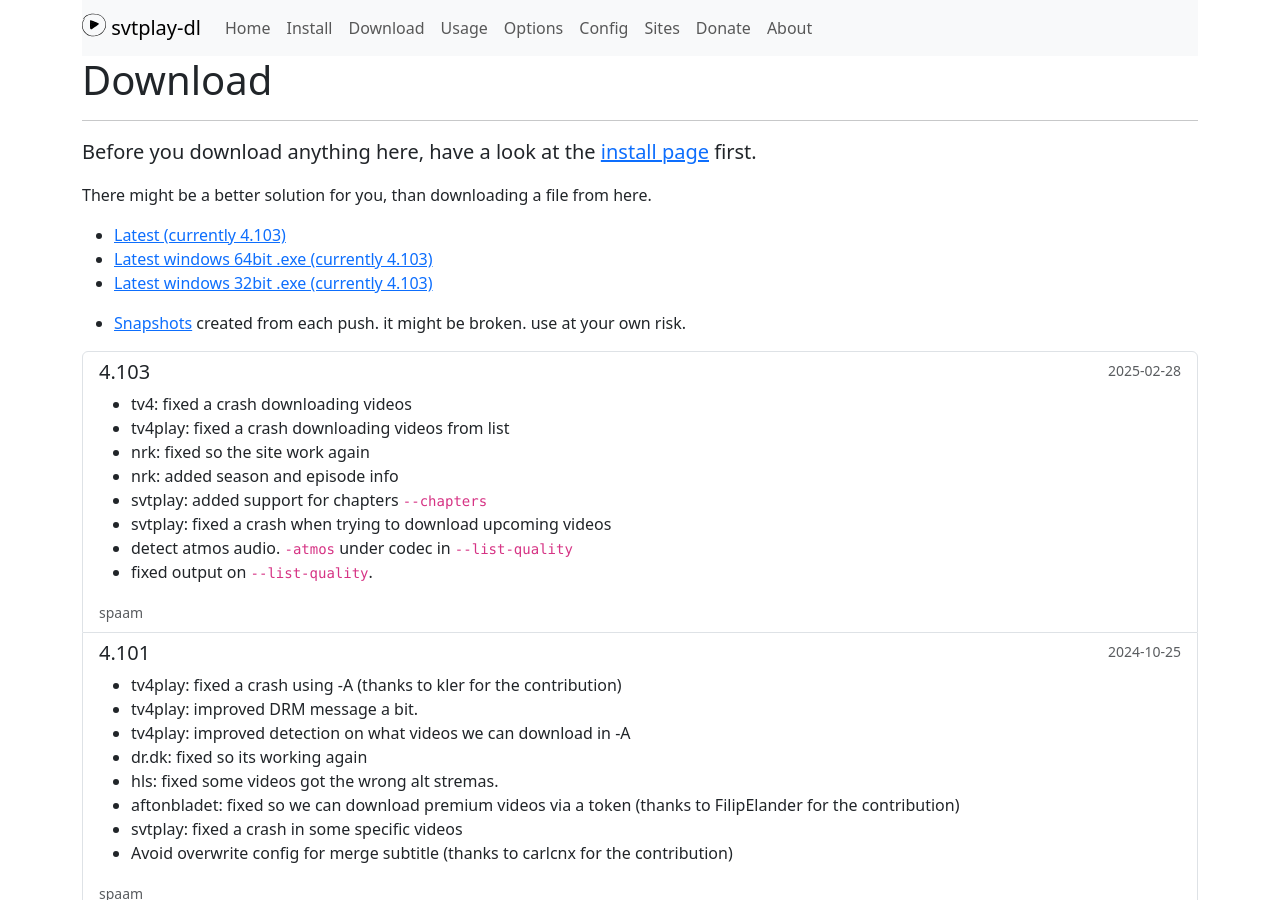
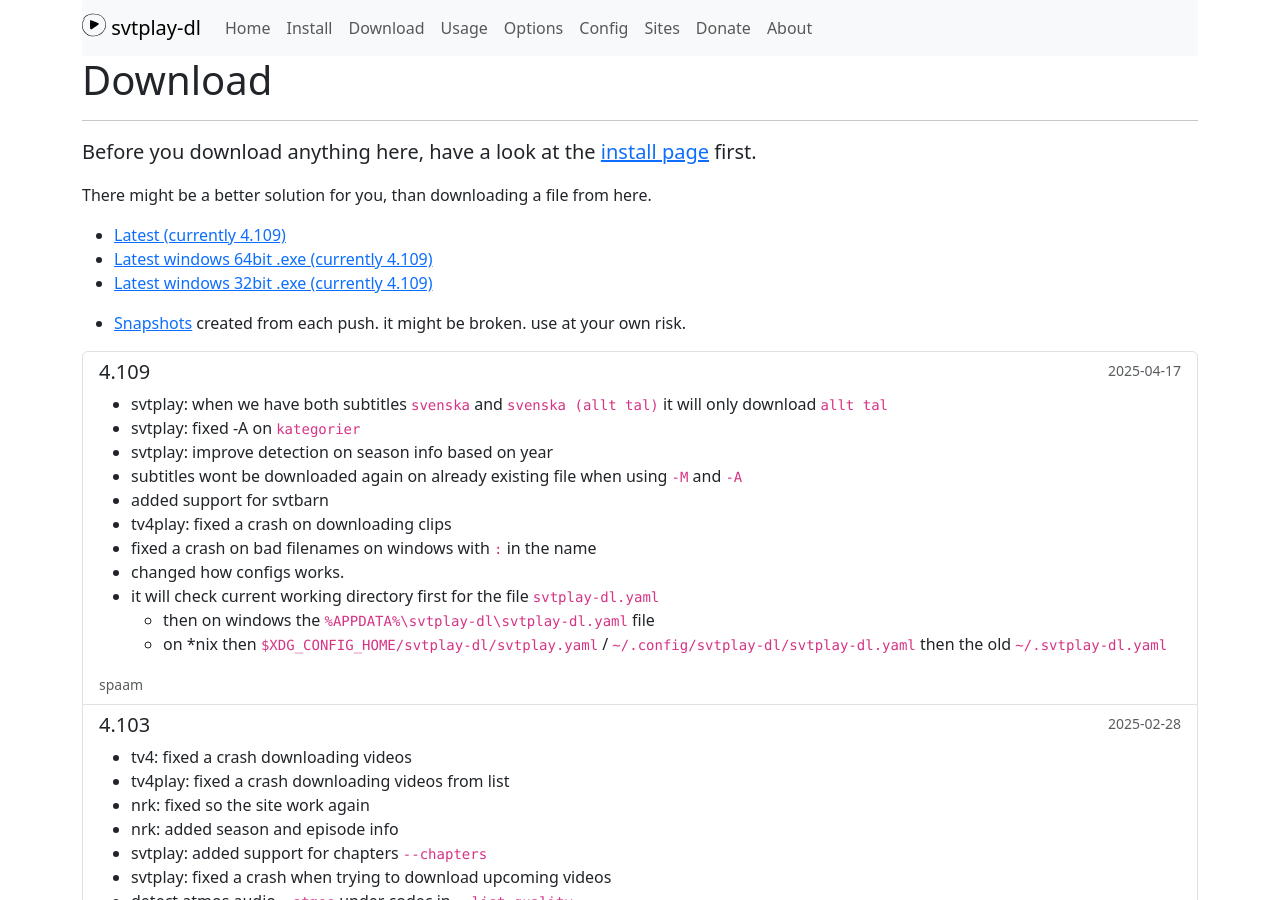
Before and after one commit to spaam/svtplay-dl-web, a Jekyll site: the page built from _pages/download.md, in a window 1280 px wide and 900 px high. Built offline with Jekyll 4.4.1, drawn with Linux system fonts in a browser that asks for light colours; comment, search, counter and statistics services are not loaded.

Commit message:
Add 4.109 release

````diff
--- a/_layouts/home.html
+++ b/_layouts/home.html
@@ -15,7 +15,7 @@
             <a href="/install/" class="btn btn-lg btn-outline-primary mb-3 mb-md-0 mr-md-3">Get started</a>
             <a href="/archive/" class="btn btn-lg btn-outline-secondary">Download</a>
         </div>
-        <p class="text-muted mb-0">Currently v4.103 (2025-02-28)</p>
+        <p class="text-muted mb-0">Currently v4.109 (2025-04-18)</p>
     </div>
     <div class="col-md-6">
         <img src="/assets/brand/logo.svg" width="256" height="256" class="img-fluid mb-3">
--- a/_pages/config.md
+++ b/_pages/config.md
@@ -10,9 +10,17 @@
 commandline argument to svtplay-dl will override the values from the config.
 the script use yaml for the config.
 
-### Path to config:
+### Path to config ###
+### Current working directory ###
+```bash
+svtplay-dl.yaml
+```
+### then it will check following ###
 #### linux  <i class="fab fa-linux"></i> / macOS <i class="fab fa-apple"></i>
+it will check for the config in following order:
 ```bash
+$XDG_CONFIG_HOME/svtplay-dl/svtplay.yaml
+~/.config/svtplay-dl/svtplay-dl.yaml
 ~/.svtplay-dl.yaml
 ```
 ex /home/johan/.svtplay-dl.yaml
--- a/_pages/download.md
+++ b/_pages/download.md
@@ -10,9 +10,9 @@
 
 There might be a better solution for you, than downloading a file from here.
 
-* [Latest (currently 4.103)](https://svtplay-dl.se/download/4.103/svtplay-dl)
-* [Latest windows 64bit .exe (currently 4.103)](https://svtplay-dl.se/download/4.103/svtplay-dl-amd64.zip)
-* [Latest windows 32bit .exe (currently 4.103)](https://svtplay-dl.se/download/4.103/svtplay-dl-win32.zip)
+* [Latest (currently 4.109)](https://svtplay-dl.se/download/4.109/svtplay-dl)
+* [Latest windows 64bit .exe (currently 4.109)](https://svtplay-dl.se/download/4.109/svtplay-dl-amd64.zip)
+* [Latest windows 32bit .exe (currently 4.109)](https://svtplay-dl.se/download/4.109/svtplay-dl-win32.zip)
 
 * [Snapshots](/download/snapshots/) created from each push. it might be broken. use at your own risk.
 
--- /dev/null
+++ b/_posts/2025-04-18-4.109.md
@@ -0,0 +1,21 @@
+---
+layout: post
+title: "4.109"
+date: 2025-04-18 01:02:00 +0200
+categories: releases
+windows-amd64: true
+windows-win32: true
+binary: true
+---
+
+* svtplay: when we have both subtitles `svenska` and `svenska (allt tal)` it will only download `allt tal`
+* svtplay: fixed -A on `kategorier`
+* svtplay: improve detection on season info based on year
+* subtitles wont be downloaded again on already existing file when using `-M` and `-A`
+* added support for svtbarn
+* tv4play: fixed a crash on downloading clips
+* fixed a crash on bad filenames on windows with `:` in the name
+* changed how configs works.
+- it will check current working directory first for the file `svtplay-dl.yaml`
+    - then on windows the `%APPDATA%\svtplay-dl\svtplay-dl.yaml` file
+    - on *nix then `$XDG_CONFIG_HOME/svtplay-dl/svtplay.yaml` / `~/.config/svtplay-dl/svtplay-dl.yaml` then the old `~/.svtplay-dl.yaml`
````
